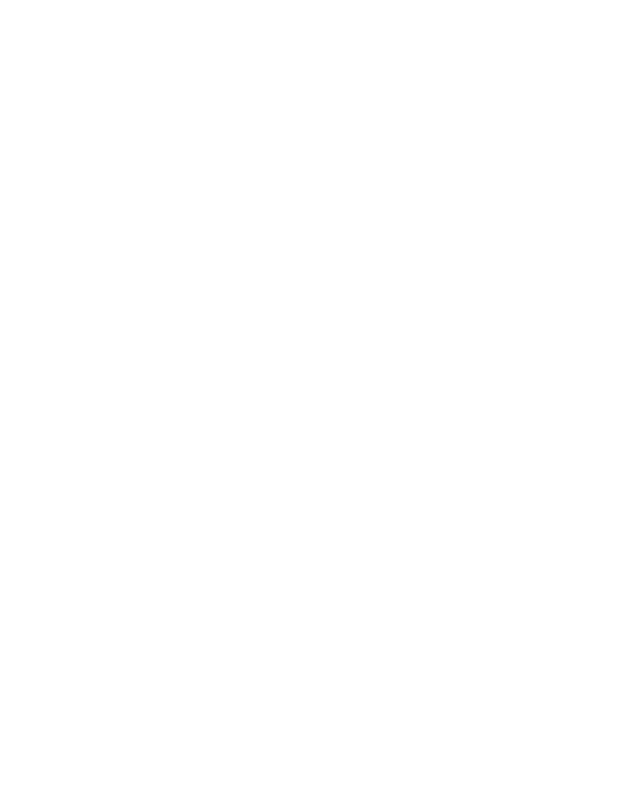
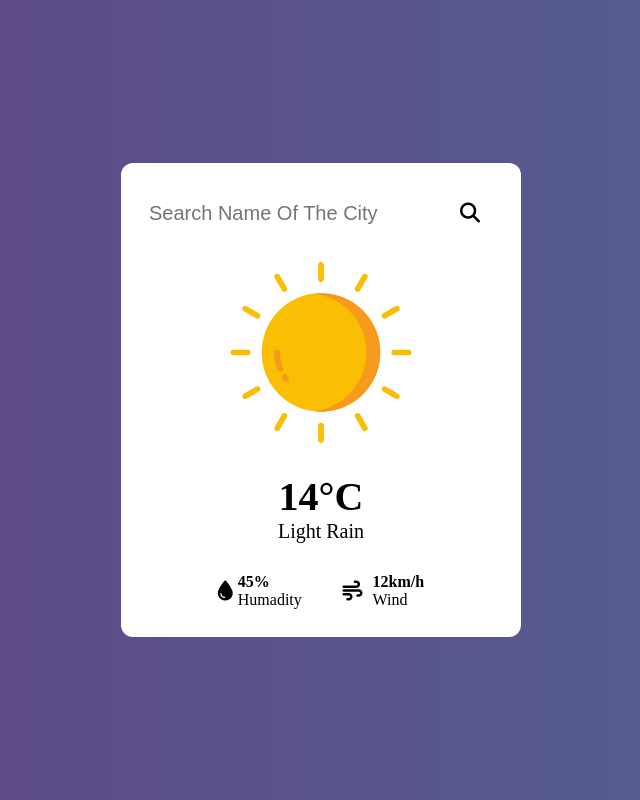
Before and after one commit to aqeelhaiderdev/weatherapp, a website: page index.html in a window 1280 px wide. Shown: the whole page, without its empty margins (319-959 px from the left). Drawn offline with Linux system fonts and the light colour scheme.

Commit message:
html and css ready

```diff
--- a/index.html
+++ b/index.html
@@ -4,10 +4,50 @@
     <meta charset="UTF-8" />
     <meta http-equiv="X-UA-Compatible" content="IE=edge" />
     <meta name="viewport" content="width=device-width, initial-scale=1.0" />
+    <link
+      rel="stylesheet"
+      href="./node_modules/@fortawesome/fontawesome-free/css/all.css"
+    />
     <link rel="stylesheet" href="./src/css/style.css" />
     <title>Weather App</title>
   </head>
   <body>
+    <div class="container">
+      <div class="search-box">
+        <form action="#">
+          <input type="text" placeholder="Search name of the city" />
+          <button type="submit">
+            <i class="fa-solid fa-magnifying-glass"></i>
+          </button>
+        </form>
+      </div>
+      <div class="weather-box">
+        <div class="weather-details">
+          <img class="weather-img" src="./src/img/clear.png" />
+          <div class="weather-info">
+            <p class="temperature">14°C</p>
+            <p class="temp-disp">Light Rain</p>
+          </div>
+          <div class="weather-extra">
+            <div class="humadity">
+              <i class="fa-solid fa-droplet"></i>
+              <div>
+                <span>45%</span>
+                <p>Humadity</p>
+              </div>
+            </div>
+            <div class="wind">
+              <i class="fa-solid fa-wind"></i>
+              <div>
+                <span>12km/h</span>
+                <p>Wind</p>
+              </div>
+            </div>
+          </div>
+        </div>
+      </div>
+    </div>
+
     <script src="./src/js/main.js"></script>
   </body>
 </html>
--- a/package.json
+++ b/package.json
@@ -7,5 +7,8 @@
     "test": "echo \"Error: no test specified\" && exit 1"
   },
   "author": "Aqeel Haider",
-  "license": "ISC"
+  "license": "ISC",
+  "dependencies": {
+    "@fortawesome/fontawesome-free": "^6.4.0"
+  }
 }
--- a/src/css/style.css
+++ b/src/css/style.css
@@ -0,0 +1,114 @@
+* {
+  margin: 0;
+  padding: 0;
+  box-sizing: border-box;
+}
+
+html {
+  font-size: 10px;
+}
+
+body {
+  background-image: linear-gradient(90deg, #614385, #516395);
+  min-height: 100vh;
+  display: flex;
+  align-items: center;
+  justify-content: center;
+}
+
+.container {
+  width: 40rem;
+  height: min-content;
+  border-radius: 1.2rem;
+  background-color: #fff;
+  padding: 2.8rem;
+}
+
+.search-box form {
+  display: flex;
+  align-items: center;
+  justify-content: space-between;
+}
+
+.search-box input {
+  width: 84%;
+  font-size: 2rem;
+  color: #000;
+  text-transform: capitalize;
+  border: none;
+  outline: none;
+}
+.search-box button {
+  width: 4.6rem;
+  height: 4.6rem;
+  border: none;
+  background-color: #fff;
+  border-radius: 50%;
+  cursor: pointer;
+  font-size: 2rem;
+}
+
+.search-box button:hover {
+  color: #fff;
+  background-color: #ababab;
+}
+
+.weather-details {
+  display: flex;
+  align-items: center;
+  justify-content: center;
+  flex-direction: column;
+}
+
+.weather-img {
+  width: 60%;
+}
+
+.weather-info {
+  display: flex;
+  align-items: center;
+  justify-content: center;
+  flex-direction: column;
+}
+
+.weather-info .temperature {
+  font-size: 4rem;
+  font-weight: bold;
+  padding-top: 3rem;
+}
+.weather-info .temp-disp {
+  font-size: 2rem;
+}
+
+.weather-extra {
+  display: flex;
+  align-items: center;
+  justify-content: space-between;
+  width: 60%;
+  margin-top: 3rem;
+}
+
+.humadity {
+  display: flex;
+  align-items: center;
+  justify-content: center;
+  gap: 0.5rem;
+}
+
+.weather-extra i {
+  font-size: 2rem;
+}
+.weather-extra span {
+  font-size: 1.6rem;
+  font-weight: bold;
+}
+.weather-extra p {
+  font-size: 1.6rem;
+}
+
+.wind {
+  display: flex;
+  align-items: center;
+  justify-content: center;
+  gap: 1rem;
+}
```
Also changed, not shown: src/img/404.png (added), src/img/clear.png (added), src/img/cloud.png (added), src/img/mist.png (added), src/img/rain.png (added), src/img/snow.png (added), 2 other files.
